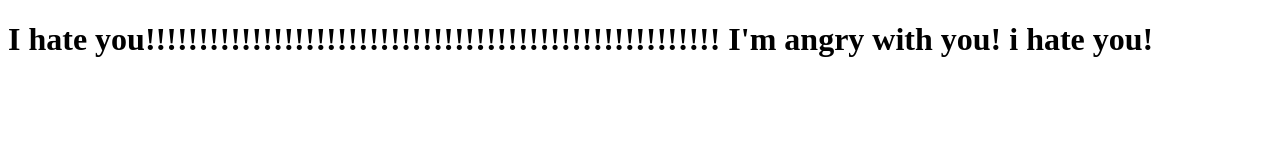
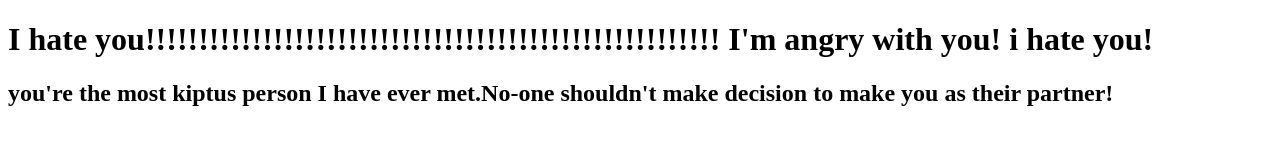
Before and after one commit to mumu4763/khadaish, a plain HTML site: page index.html in a window 1280 px wide. Drawn offline with Linux system fonts and the light colour scheme.

Commit message:
I don't trusty you!

```diff
--- a/index.html
+++ b/index.html
@@ -10,5 +10,8 @@
         I'm angry with you!
         i hate you!
     </h1>
+    <h2>
+        you're the most kiptus person I have ever met.No-one shouldn't make decision to make you as their partner!
+    </h2>
 </body>
 </html>
```
